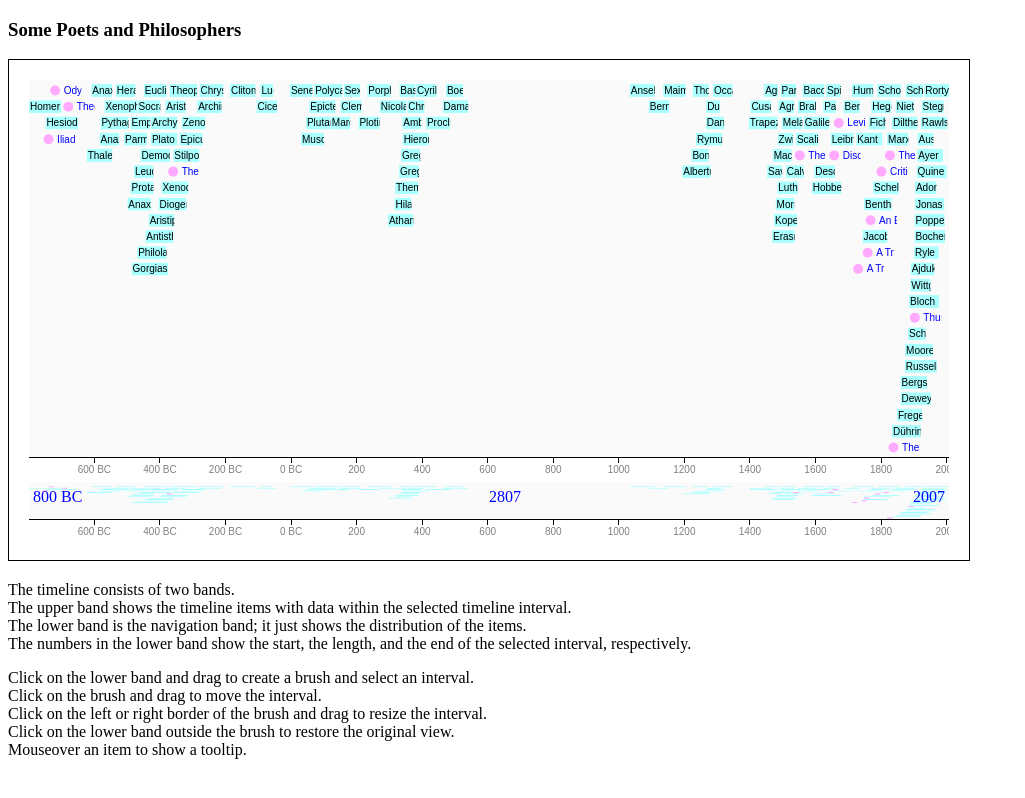
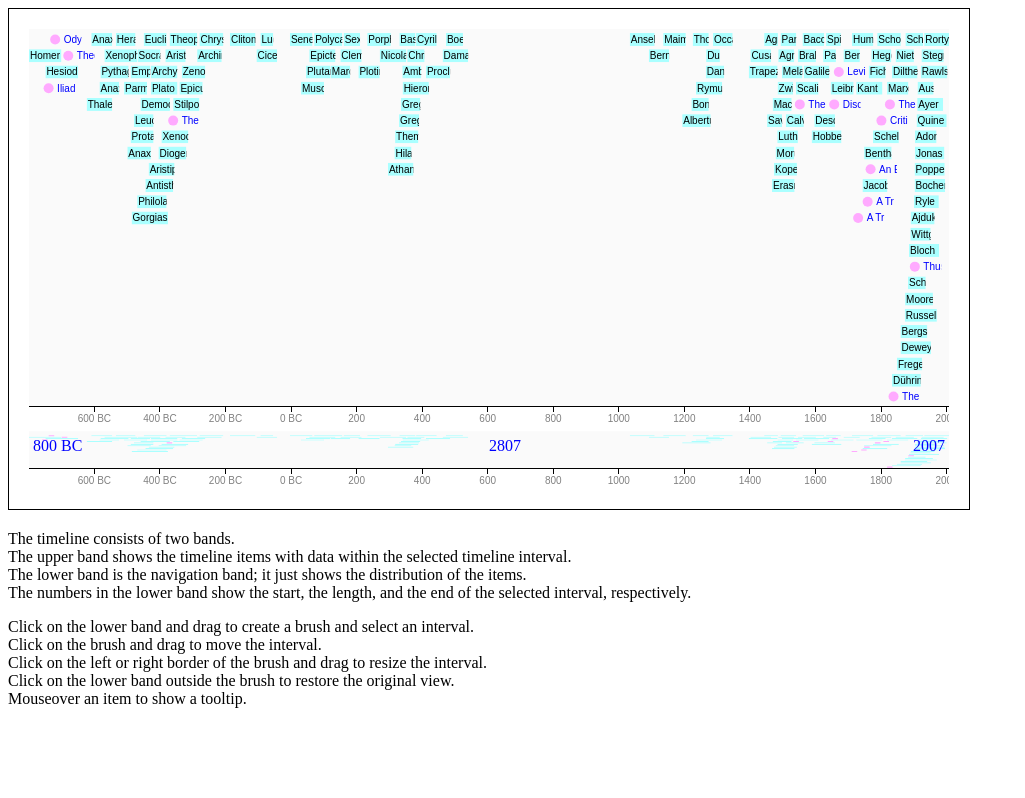
Before and after one commit to rengel-de/timeline, a plain HTML site: page index.html in a window 1280 px wide. Shown: the whole page, without its empty margins (0-1025 px from the left). Drawn offline with nearby package versions, Linux system fonts and the light colour scheme.

Commit message:
Update index.html

```diff
--- a/index.html
+++ b/index.html
@@ -19,7 +19,6 @@
 
 <body>
 
-<h3>Some Poets and Philosophers</h3>
 <div id="timeline"></div>
 <p>The timeline consists of two bands.<br>
     The upper band shows the timeline items with data within the selected timeline interval.<br>
```
